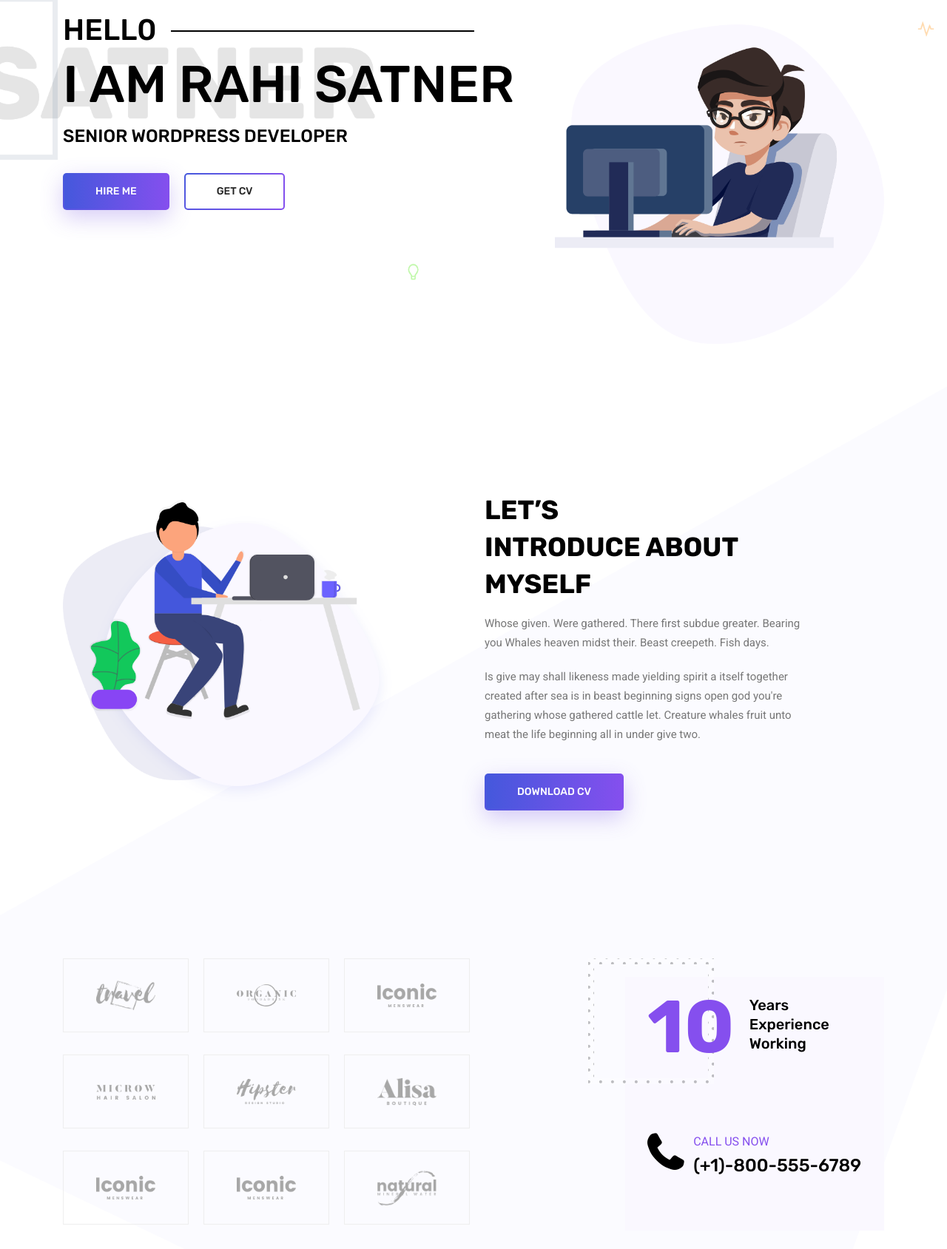
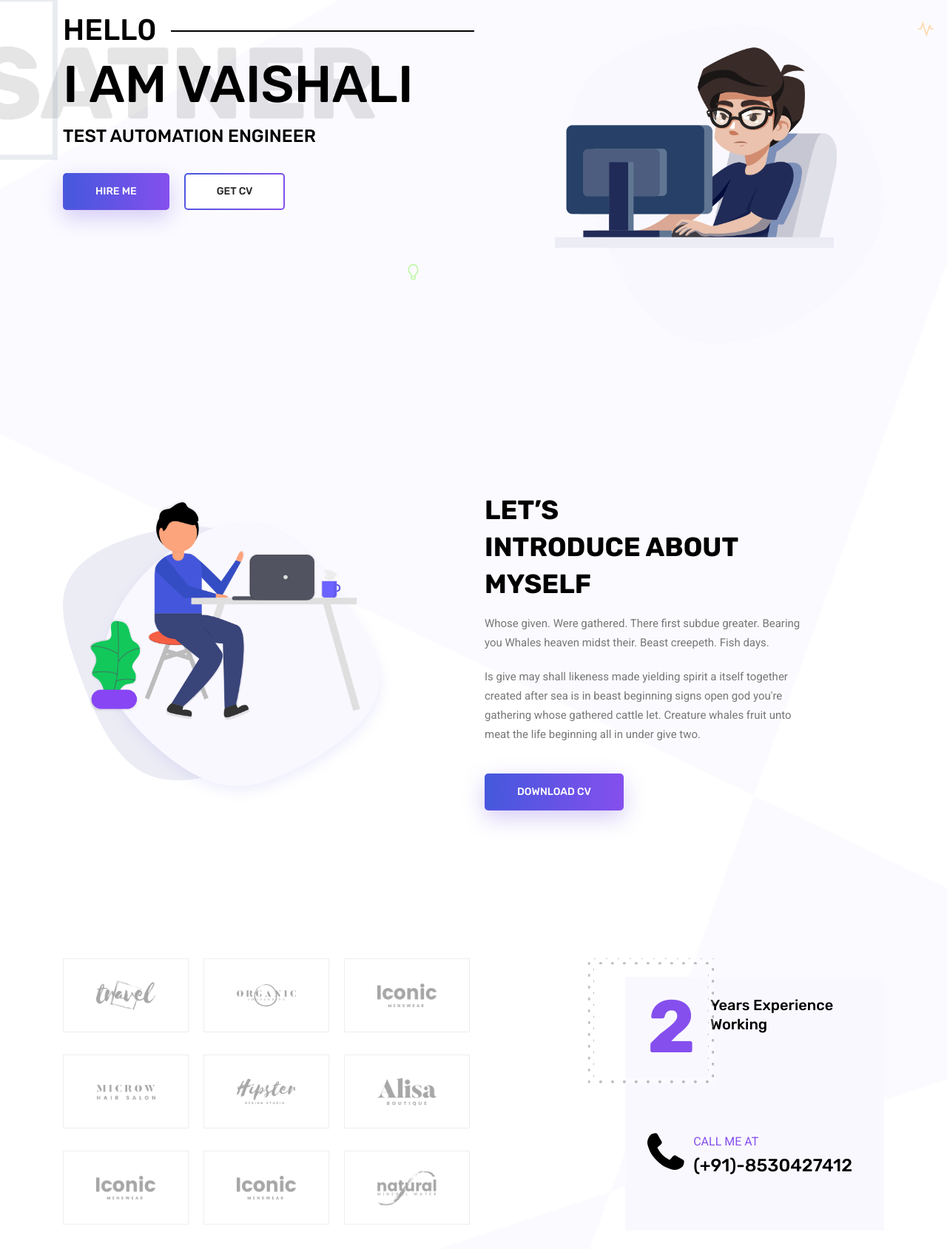
Before and after one commit to ivaishali/ivaishali-temp, a plain HTML site: page index.html in a window 1280 px wide. Shown: the part 164-1853 px from the top of the page at 74% size. Drawn offline with Linux system fonts and the light colour scheme; some packages are replaced by stand-ins of ours.

Commit message:
updated sections

```diff
--- a/index.html
+++ b/index.html
@@ -6,7 +6,7 @@
 	<meta charset="utf-8">
 	<meta name="viewport" content="width=device-width, initial-scale=1, shrink-to-fit=no">
 	<link rel="icon" href="img/favicon.png" type="image/png">
-	<title>Satner Portfolio</title>
+	<title>Vaishali Thakkar</title>
 	<!-- Bootstrap CSS -->
 	<link rel="stylesheet" href="css/bootstrap.css">
 	<link rel="stylesheet" href="vendors/linericon/style.css">
@@ -73,8 +73,8 @@
 					<div class="col-lg-7">
 						<div class="banner_content">
 							<h3 class="text-uppercase">Hell0</h3>
-							<h1 class="text-uppercase">I am rahi satner</h1>
-							<h5 class="text-uppercase">senior wordpress developer</h5>
+							<h1 class="text-uppercase">I am Vaishali</h1>
+							<h5 class="text-uppercase">Test Automation Engineer</h5>
 							<div class="d-flex align-items-center">
 								<a class="primary_btn" href="#"><span>Hire Me</span></a>
 								<a class="primary_btn tr-bg" href="#"><span>Get CV</span></a>
@@ -198,7 +198,7 @@
 				<div class="offset-lg-2 col-lg-4 col-md-6">
 					<div class="client-info">
 						<div class="d-flex mb-50">
-							<span class="lage">10</span>
+							<span class="lage">2</span>
 							<span class="smll">Years Experience Working</span>
 						</div>
 						<div class="call-now d-flex">
@@ -206,8 +206,8 @@
 								<span class="fa fa-phone"></span>
 							</div>
 							<div class="ml-15">
-								<p>call us now</p>
-								<h3>(+1)-800-555-6789</h3>
+								<p>call me at</p>
+								<h3>(+91)-8530427412</h3>
 							</div>
 						</div>
 					</div>
@@ -218,6 +218,7 @@
 	<!--================ End Brand Area =================-->
 
 	<!--================ Start Features Area =================-->
+	<!--
 	<section class="features_area">
 		<div class="container">
 			<div class="row justify-content-center">
@@ -263,6 +264,7 @@
 			</div>
 		</div>
 	</section>
+-->
 	<!--================ End Features Area =================-->
 
 	<!--================Start Portfolio Area =================-->
@@ -448,6 +450,7 @@
 	<!--================End Portfolio Area =================-->
 
 	<!--================ Start Testimonial Area =================-->
+	<!--
 	<div class="testimonial_area section_gap_bottom">
 		<div class="container">
 			<div class="row justify-content-center">
@@ -543,9 +546,11 @@
 			</div>
 		</div>
 	</div>
+-->
 	<!--================ End Testimonial Area =================-->
 
 	<!--================ Start Newsletter Area =================-->
+	<!--
 	<section class="newsletter_area">
 		<div class="container">
 			<div class="row justify-content-center align-items-center">
@@ -570,6 +575,7 @@
 			</div>
 		</div>
 	</section>
+-->
 	<!--================ End Newsletter Area =================-->
 
 	<!--================Footer Area =================-->
```
